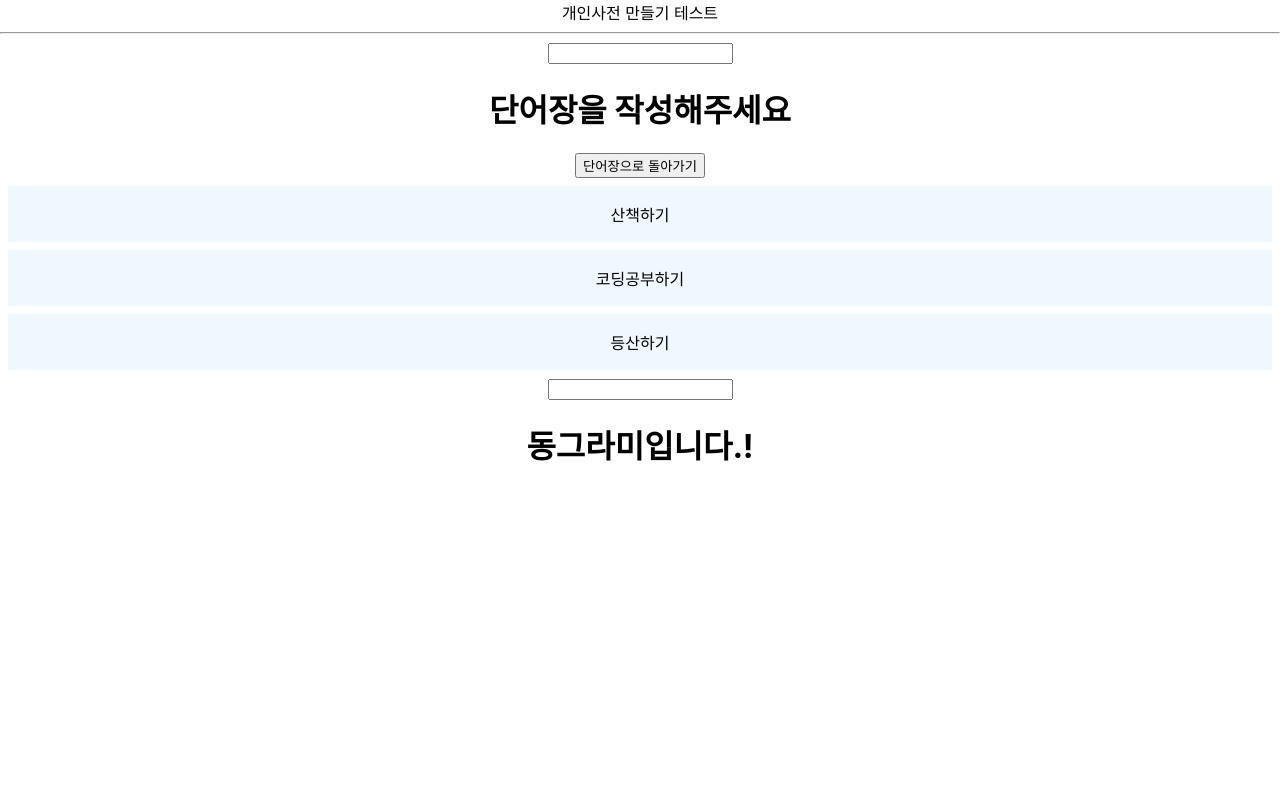
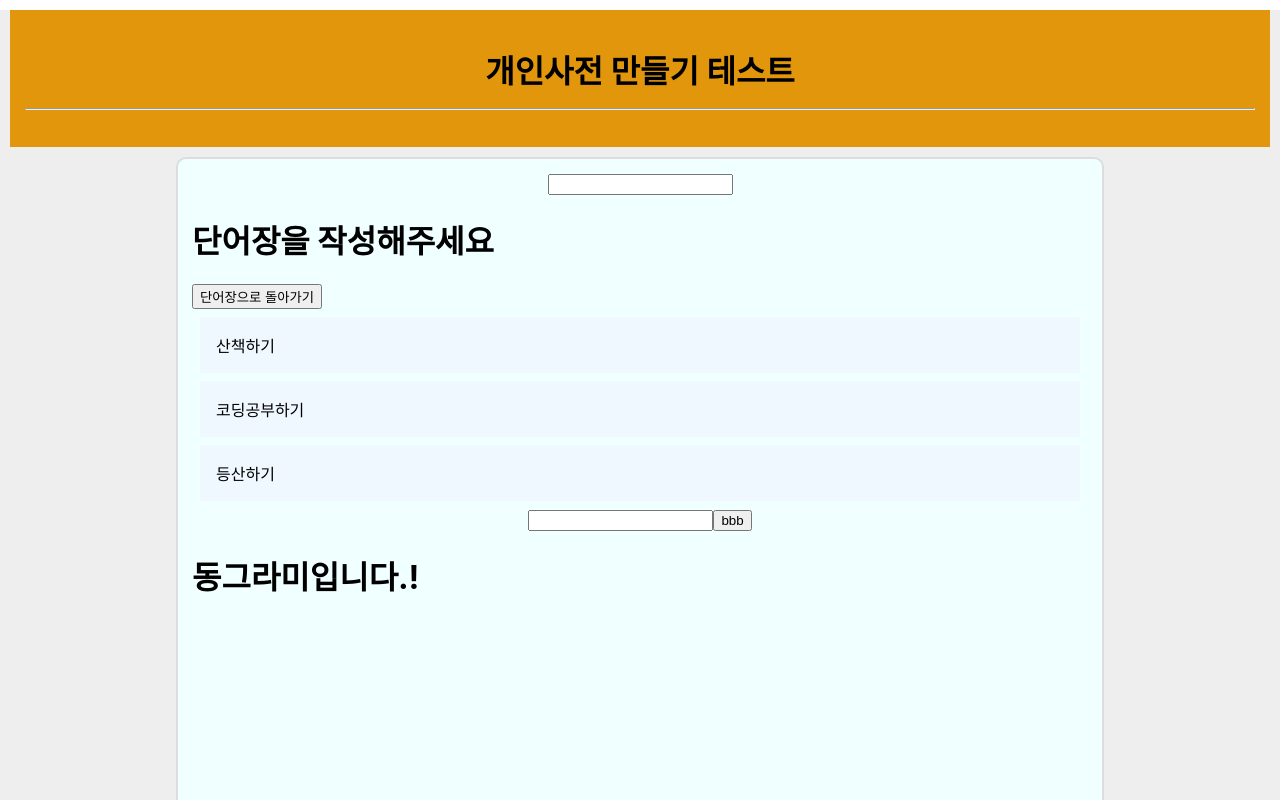
Before and after one commit to JONGGILLee/sparta_react_mytest4, a React (Create React App) app: page /EditPage in a window 1280 px wide. Shown: the top 800 px of the page. Built offline with nearby package versions, Linux system fonts and the light colour scheme.

Commit message:
2-8강 화면을 이쁘게-! styled-components 다운 및 꾸미기 or / style.css 추가하여 꾸미기

```diff
--- a/src/App.js
+++ b/src/App.js
@@ -1,5 +1,5 @@
-import "./App.css";
 import React from "react";
+import "./style.css";
 import { Route, Link, Switch } from "react-router-dom";
 import styled from "styled-components";
 
@@ -16,6 +16,7 @@ const App = () => {
   return (
     <div className="App">
       <Header />
+      <div className="container">
         <Switch>
           <Route path="/" exact>
             <Nemo />
@@ -30,6 +31,7 @@ const App = () => {
         <Button list={list} />
         <Circle />
       </div>
+    </div>
   );
 };
 
--- a/src/Button.js
+++ b/src/Button.js
@@ -26,7 +26,8 @@ const Button = ({ list }) => {
           onChange={() => {
             console.log(my_wrap.current.value);
           }}
-        />
+        ></input>
+        <button>bbb</button>
       </div>
     </>
   );
--- a/src/Header.js
+++ b/src/Header.js
@@ -1,12 +1,23 @@
 import React from "react";
+import styled from "styled-components";
 
 const Header = (props) => {
   return (
-    <div>
-      개인사전 만들기 테스트
-      <hr />
-    </div>
+    <MyStyled>
+      <h1 className="head">
+        개인사전 만들기 테스트
+        <hr className="line" />
+      </h1>
+    </MyStyled>
   );
 };
 
+const MyStyled = styled.div`
+  align: center;
+  background: #e1960b;
+  padding: 15px;
+  margin: 10px;
+  text-align: center;
+`;
+
 export default Header;
--- /dev/null
+++ b/src/style.css
@@ -0,0 +1,14 @@
+.App {
+  background-color: #eee;
+  width: 100vw;
+}
+
+.container {
+  background-color: azure;
+  height: 100vh;
+  max-width: 70vw;
+  margin: auto;
+  padding: 14px;
+  border: 2px solid #ddd;
+  border-radius: 10px;
+}
```
Lines whose indentation alone changed are shown as unchanged.
